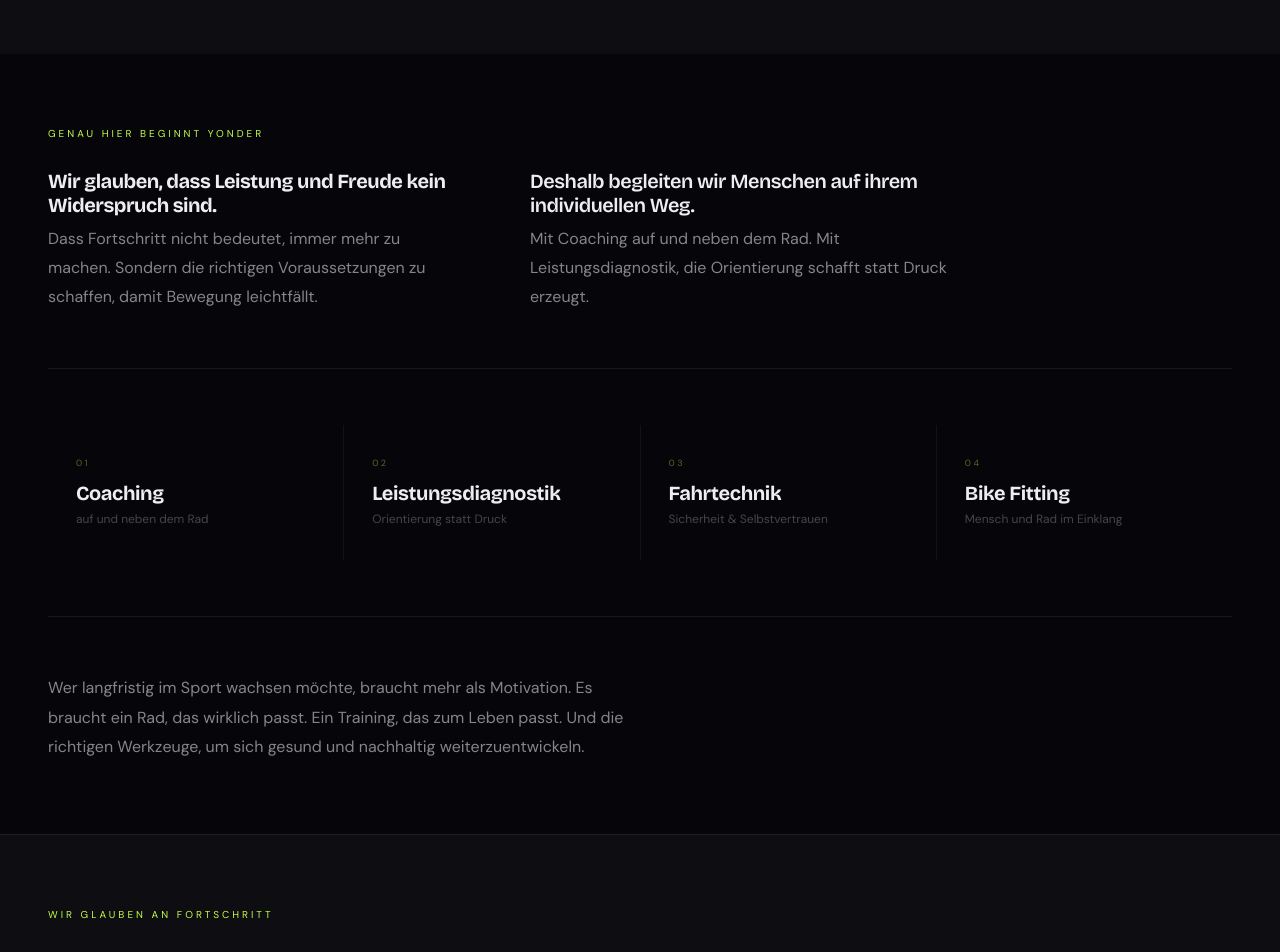
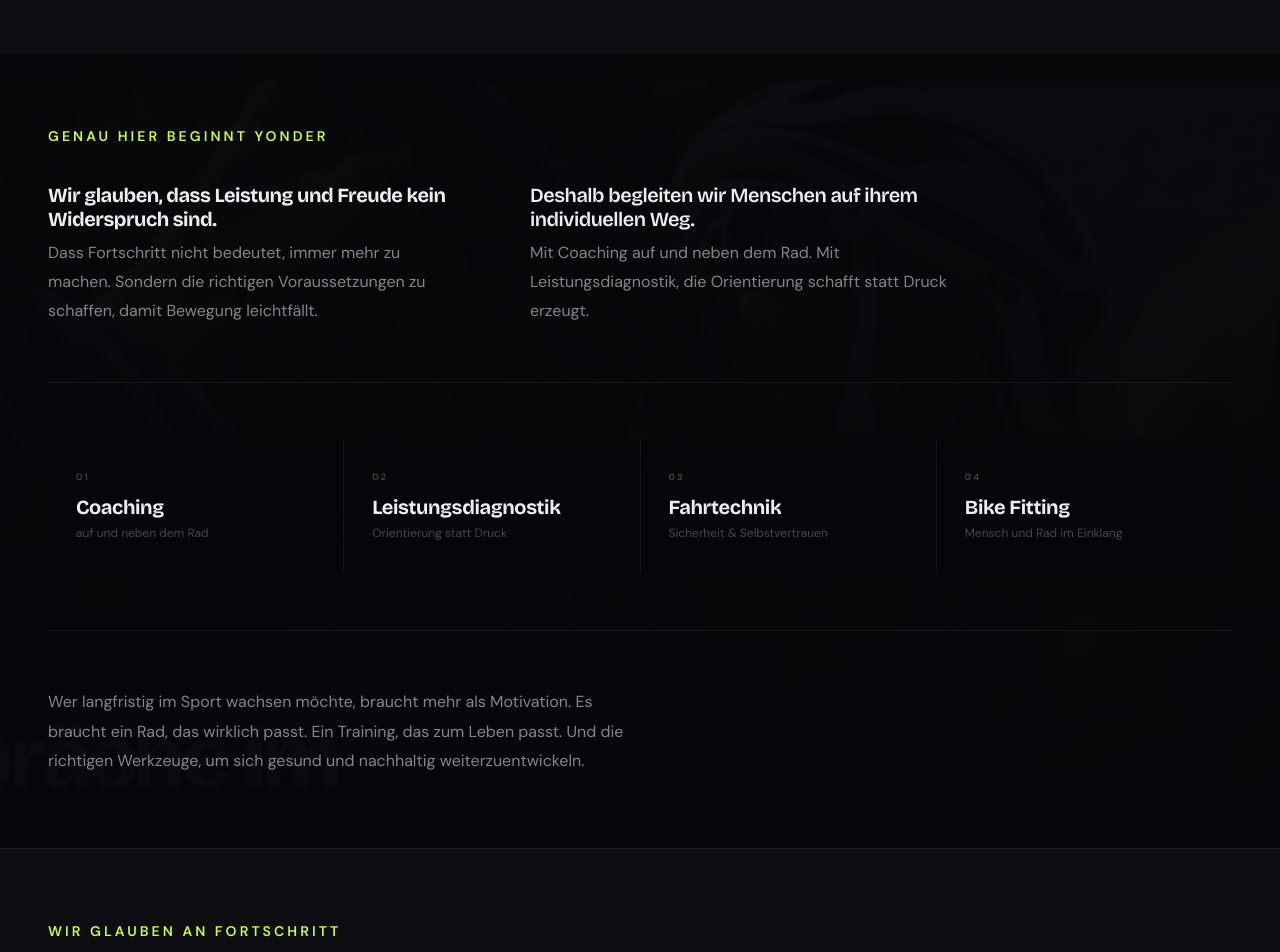
Before and after one commit to Melinja/Yonder, a React (Vite) app: page /manifesto in a window 1280 px wide. Shown: the part 1440-2392 px from the top of the page. Built offline with nearby package versions, Linux system fonts and the light colour scheme.

Commit message:
Manifesto: Hintergrundbild auf AKT II, Overlines größer

```diff
--- a/src/pages/Manifesto.tsx
+++ b/src/pages/Manifesto.tsx
@@ -1,5 +1,5 @@
 import React from 'react'
-import communityImg from '../imports/image-7.png'
+import bgImg from '../imports/image-7.png'
 
 // ── Type scale ───────────────────────────────────────────────────
 // XL  96px  — Hero, Closing
@@ -18,9 +18,9 @@
 const bg      = '#06060A'
 const panel   = '#0D0D12'
 
-function Overline({ children }: { children: string }) {
+function Overline({ children, large }: { children: string; large?: boolean }) {
   return (
-    <p style={{ fontFamily: sans, fontSize: 10, color: lime, letterSpacing: '0.3em', marginBottom: 28 }}>
+    <p style={{ fontFamily: sans, fontSize: large ? 14 : 10, fontWeight: large ? 600 : 400, color: lime, letterSpacing: '0.22em', marginBottom: large ? 36 : 28 }}>
       {children}
     </p>
   )
@@ -82,9 +82,13 @@
       </section>
 
       {/* ── AKT II ───────────────────────────────────────── */}
-      <section style={{ padding: '72px 48px' }}>
-        <div style={{ maxWidth: 1200, margin: '0 auto' }}>
-          <Overline>GENAU HIER BEGINNT YONDER</Overline>
+      <section style={{ position: 'relative', padding: '72px 48px' }}>
+        <div style={{ position: 'absolute', inset: 0, overflow: 'hidden' }}>
+          <img src={bgImg} alt="" style={{ width: '100%', height: '100%', objectFit: 'cover', objectPosition: 'center 30%', opacity: 0.12 }} />
+          <div style={{ position: 'absolute', inset: 0, background: 'linear-gradient(to bottom, rgba(6,6,10,0.6) 0%, rgba(6,6,10,0.85) 100%)' }} />
+        </div>
+        <div style={{ maxWidth: 1200, margin: '0 auto', position: 'relative', zIndex: 1 }}>
+          <Overline large>GENAU HIER BEGINNT YONDER</Overline>
           <div style={{ display: 'grid', gridTemplateColumns: '1fr 1fr', gap: '48px 64px', maxWidth: 900 }}>
             <div>
               <p style={{ fontFamily: display, fontSize: 20, fontWeight: 700, letterSpacing: '-0.025em', lineHeight: 1.2, color: white, marginBottom: 8 }}>
@@ -137,7 +141,7 @@
       {/* ── AKT III ──────────────────────────────────────── */}
       <section style={{ backgroundColor: panel, borderTop: '1px solid rgba(255,255,255,0.07)', padding: '72px 48px' }}>
         <div style={{ maxWidth: 1200, margin: '0 auto' }}>
-          <Overline>WIR GLAUBEN AN FORTSCHRITT</Overline>
+          <Overline large>WIR GLAUBEN AN FORTSCHRITT</Overline>
           <div style={{ display: 'flex', flexDirection: 'column', gap: 2, marginBottom: 40 }}>
             {[
               [dim3, 'Nicht um jeden Preis.'],
```
